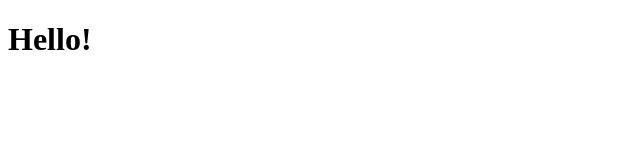
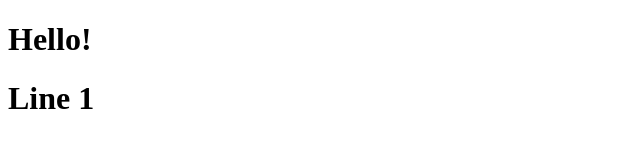
Before and after one commit to SU-Nesterenko/20190930_HTML, a plain HTML site: page index.htm in a window 1280 px wide. Shown: the whole page, without its empty margins (0-640 px from the left). Drawn offline with Linux system fonts and the light colour scheme.

Commit message:
Added line two

```diff
--- a/index.htm
+++ b/index.htm
@@ -3,5 +3,6 @@
     <head></head>
     <body>
 	<h1>Hello!</h1>
+	<h1>Line 1</h1>
     </body>
 </html>
```
